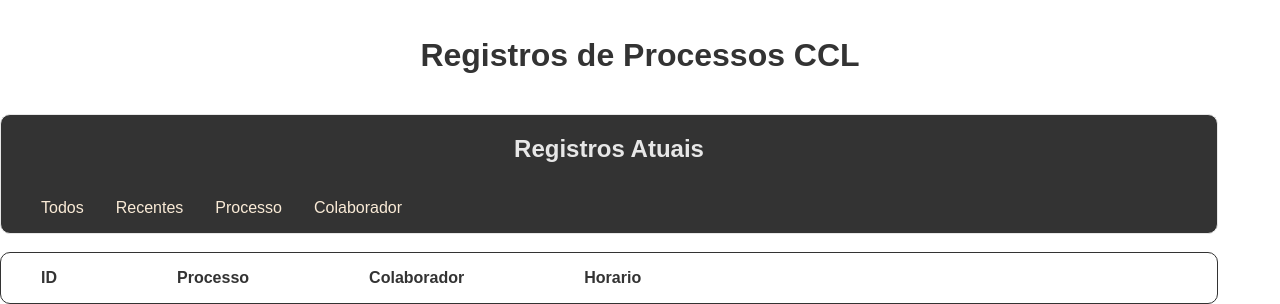
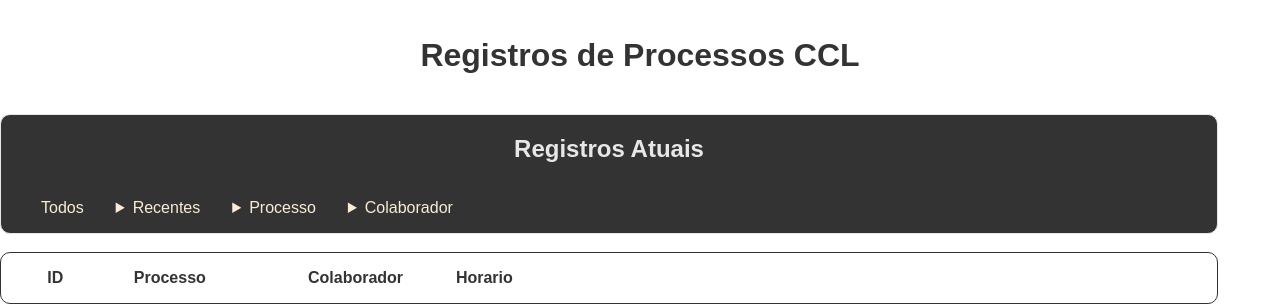
Before and after one commit to lipe-ads/Projetos-LipeADS, a plain HTML site: page miniProjetos/Construtora/registros.html in a window 1280 px wide. Shown: the part 741-1045 px from the top of the page. Drawn offline with Linux system fonts and the light colour scheme.

Commit message:
Adição de details em filters e ajuste de estilização

```diff
--- a/miniProjetos/Construtora/registros.css
+++ b/miniProjetos/Construtora/registros.css
@@ -83,8 +83,10 @@ h1 {
 }
 
 .ExibicaoRegistros-ul {
-  display: flex;
-  gap: 50%;
+  display: grid;
+  grid-template-columns: 0.5fr 3fr 3fr 1fr;
+  /* Espaçamento entre as colunas */
+  gap: 15px;
 }
 
 .ExibicaoRegistros-itens {
--- a/miniProjetos/Construtora/registros.html
+++ b/miniProjetos/Construtora/registros.html
@@ -35,21 +35,30 @@
           <div class="cabecalhoFiltrodiv">
             <ul class="cabecalhoFiltroOpcoes">
               <a href="#">
-                <li>Todos</li>
+                <li onclick="">Todos</li>
               </a>
               <a href="#">
-                <li>Recentes</li>
+                <details>
+                  <summary>Recentes</summary>
+                  <input type="date" name="date-filter" id="date-filter" />
+                </details>
               </a>
               <a href="#">
-                <li>Processo</li>
+                <details>
+                  <summary>Processo</summary>
+                  <input type="text" name="text-filter" id="text-filter">
+                </details>
               </a>
               <a href="#">
-                <li>Colaborador</li>
+                <details>
+                  <summary>Colaborador</summary>
+                  <input type="text" name="text-filter" id="text-filter">
+                </details>
               </a>
             </ul>
           </div>
         </div>
-        <br>
+        <br />
         <div class="ExibicaoRegistros">
           <ul class="ExibicaoRegistros-ul">
             <li class="ExibicaoRegistros-itens">ID</li>
```
